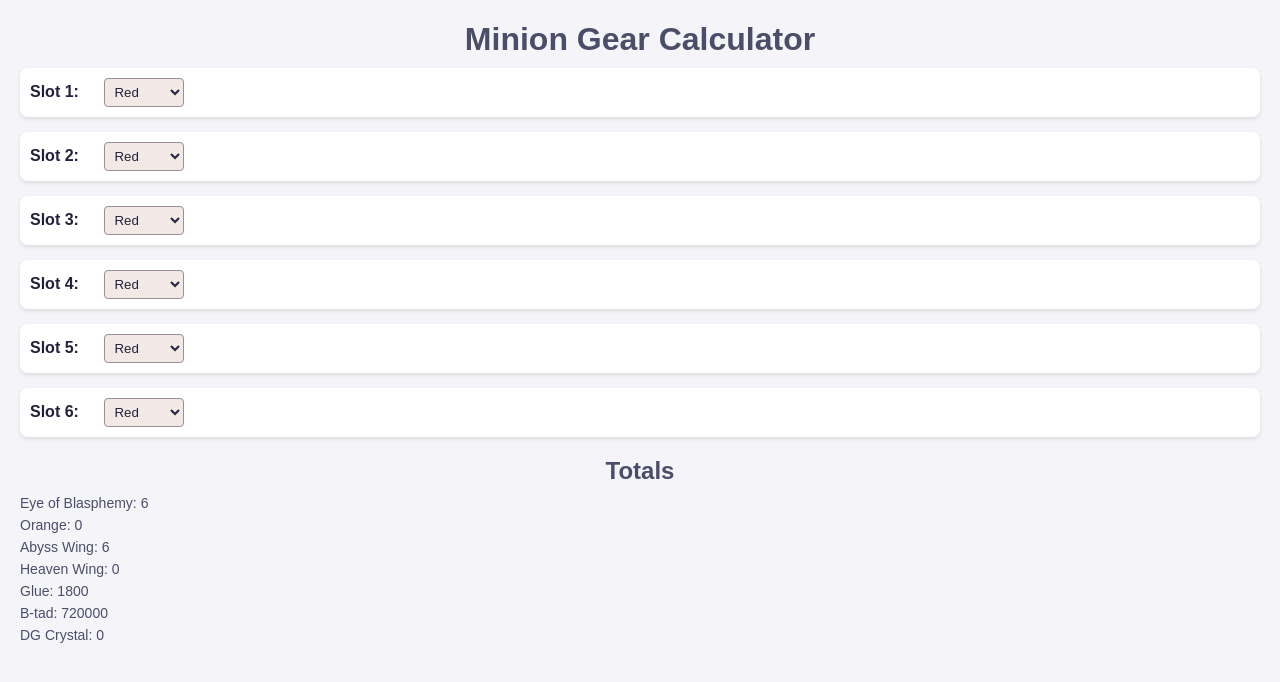
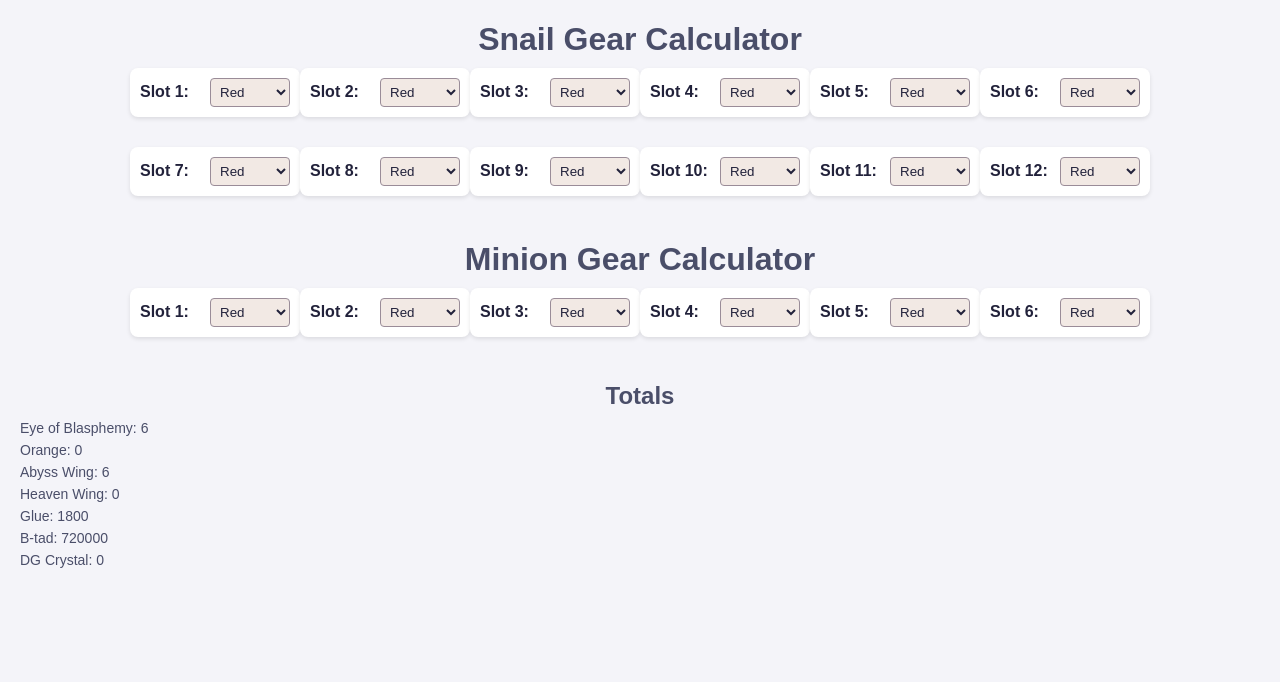
Before and after one commit to spskelly/snailcalc, a plain HTML site: page index.html in a window 1280 px wide. Drawn offline with Linux system fonts and the light colour scheme.

Commit message:
Refactor calculator layout and dynamically generate gear slots

```diff
--- a/index.html
+++ b/index.html
@@ -45,72 +45,34 @@
     .upgrade-select:hover {
       border-color: #c9ada7;
     }
+    .calculator-section {
+      margin-bottom: 30px;
+    }
+    .horizontal-slots {
+      display: flex;
+      justify-content: center;
+      flex-wrap: wrap;
+    }
+    .snail-row {
+      display: flex;
+      justify-content: center;
+      flex-wrap: wrap;
+      margin-bottom: 15px;
+    }
   </style>
 </head>
 <body>
-  <!-- ===== HTML Structure ===== -->
-  <h1>Minion Gear Calculator</h1>
+  <!-- Snail Gear Section -->
+  <div class="calculator-section">
+    <h1>Snail Gear Calculator</h1>
+    <div class="snail-row" id="snail-row-1"></div>
+    <div class="snail-row" id="snail-row-2"></div>
+  </div>
 
-  <!-- 6 Slots for Minion Gear Selection -->
-  <div class="slot-container">
-    <label>Slot 1:</label>
-    <select id="slot1" class="upgrade-select">
-      <option value="Red">Red</option>
-      <option value="+1">+1</option>
-      <option value="+2">+2</option>
-      <option value="+3">+3</option>
-      <option value="+4">+4</option>
-    </select>
-  </div>
-  <div class="slot-container">
-    <label>Slot 2:</label>
-    <select id="slot2" class="upgrade-select">
-      <option value="Red">Red</option>
-      <option value="+1">+1</option>
-      <option value="+2">+2</option>
-      <option value="+3">+3</option>
-      <option value="+4">+4</option>
-    </select>
-  </div>
-  <div class="slot-container">
-    <label>Slot 3:</label>
-    <select id="slot3" class="upgrade-select">
-      <option value="Red">Red</option>
-      <option value="+1">+1</option>
-      <option value="+2">+2</option>
-      <option value="+3">+3</option>
-      <option value="+4">+4</option>
-    </select>
-  </div>
-  <div class="slot-container">
-    <label>Slot 4:</label>
-    <select id="slot4" class="upgrade-select">
-      <option value="Red">Red</option>
-      <option value="+1">+1</option>
-      <option value="+2">+2</option>
-      <option value="+3">+3</option>
-      <option value="+4">+4</option>
-    </select>
-  </div>
-  <div class="slot-container">
-    <label>Slot 5:</label>
-    <select id="slot5" class="upgrade-select">
-      <option value="Red">Red</option>
-      <option value="+1">+1</option>
-      <option value="+2">+2</option>
-      <option value="+3">+3</option>
-      <option value="+4">+4</option>
-    </select>
-  </div>
-  <div class="slot-container">
-    <label>Slot 6:</label>
-    <select id="slot6" class="upgrade-select">
-      <option value="Red">Red</option>
-      <option value="+1">+1</option>
-      <option value="+2">+2</option>
-      <option value="+3">+3</option>
-      <option value="+4">+4</option>
-    </select>
+  <!-- Minion Gear Section -->
+  <div class="calculator-section">
+    <h1>Minion Gear Calculator</h1>
+    <div class="horizontal-slots" id="minion-slots"></div>
   </div>
 
   <!-- Display Totals -->
@@ -173,6 +135,51 @@
         glue: 520, b_tad: 890000, dg_crystal: 1
       }
     };
+
+    // Helper function to create slot elements
+    function createSlotElement(id, label) {
+      const container = document.createElement('div');
+      container.className = 'slot-container';
+
+      const labelEl = document.createElement('label');
+      labelEl.textContent = `Slot ${label}:`;
+
+      const select = document.createElement('select');
+      select.id = id;
+      select.className = 'upgrade-select';
+
+      // Add options
+      const options = ['Red', '+1', '+2', '+3', '+4'];
+      options.forEach(value => {
+        const option = document.createElement('option');
+        option.value = value;
+        option.textContent = value;
+        select.appendChild(option);
+      });
+
+      container.appendChild(labelEl);
+      container.appendChild(select);
+      return container;
+    }
+
+    // Generate Snail Gear slots
+    const snailRow1 = document.getElementById('snail-row-1');
+    const snailRow2 = document.getElementById('snail-row-2');
+
+    // First row (slots 1-6)
+    for (let i = 1; i <= 6; i++) {
+      snailRow1.appendChild(createSlotElement(`snail${i}`, i));
+    }
+    // Second row (slots 7-12)
+    for (let i = 7; i <= 12; i++) {
+      snailRow2.appendChild(createSlotElement(`snail${i}`, i));
+    }
+
+    // Generate Minion Gear slots
+    const minionSlots = document.getElementById('minion-slots');
+    for (let i = 1; i <= 6; i++) {
+      minionSlots.appendChild(createSlotElement(`slot${i}`, i));
+    }
 
     // This function sums up costs across all 6 "slots" and updates the displayed totals.
     function calculateTotals() {
```
